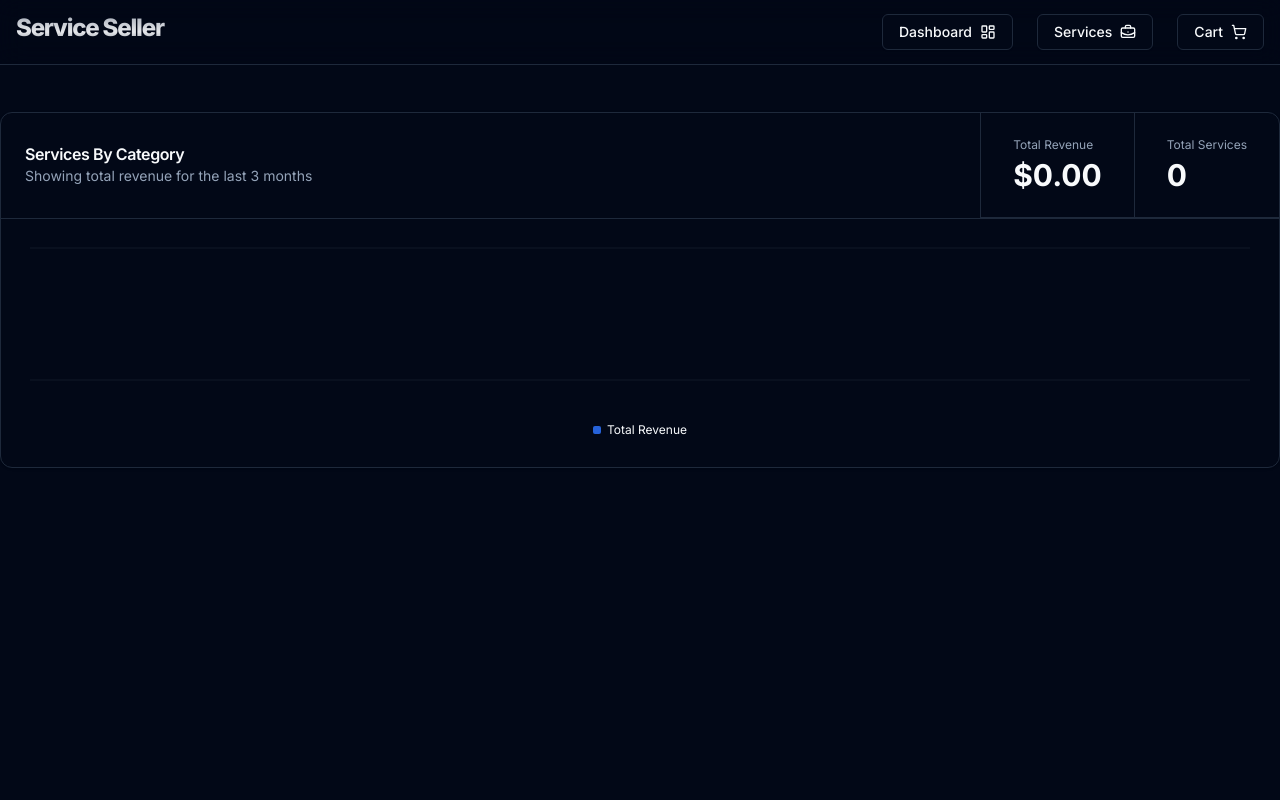
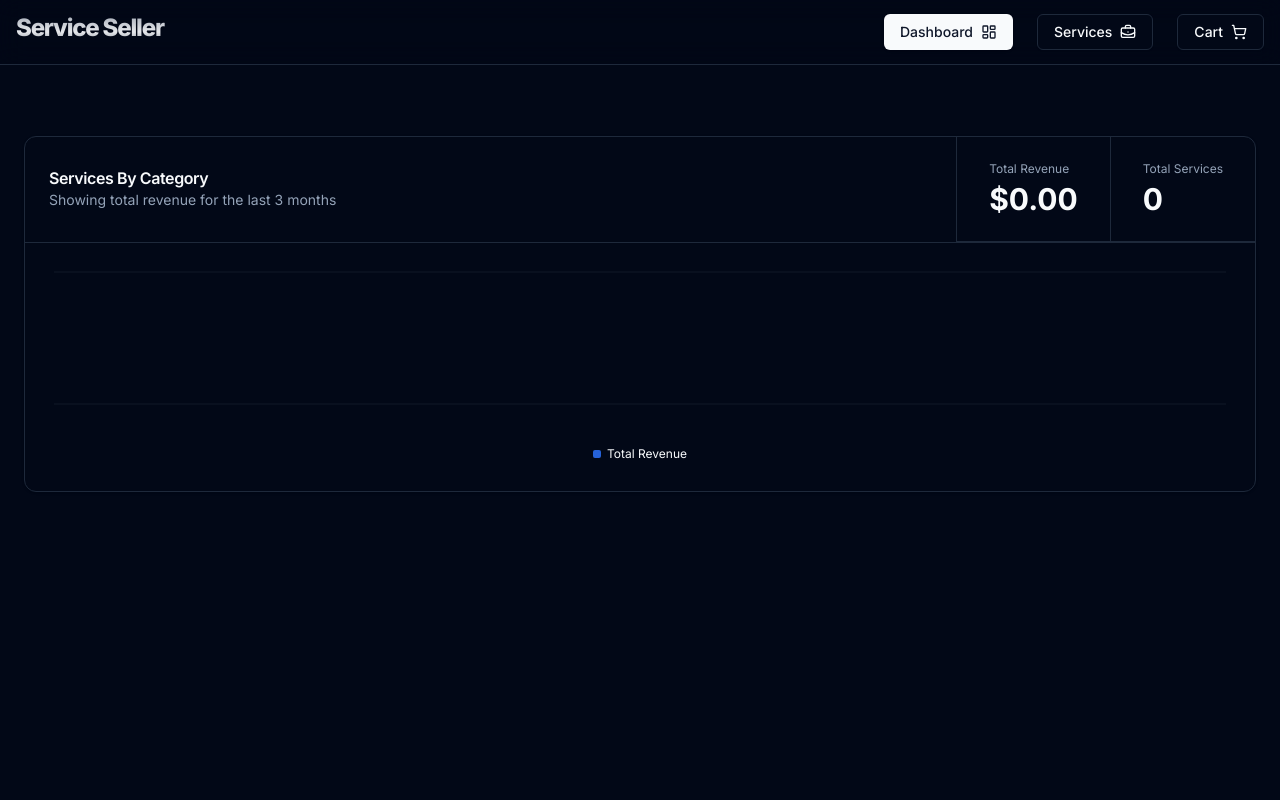
Before and after one commit to Jrmkrishn/serviceseller, a Next.js app: page /dashboard in a window 1280 px wide. Shown: the top 800 px of the page. Built offline with nearby package versions, Linux system fonts and the light colour scheme.

Commit message:
Add Responsiveness

```diff
--- a/app/(main)/cart/_components/CartItemList.tsx
+++ b/app/(main)/cart/_components/CartItemList.tsx
@@ -1,6 +1,6 @@
 import React from "react";
 import { Button } from "@/components/ui/button";
-import { ChevronRight, Minus, Plus, X } from "lucide-react";
+import { ChevronRight, Minus, Plus, ShoppingCart, X } from "lucide-react";
 import { ScrollArea } from "@/components/ui/scroll-area";
 import { useCartStore } from "../../_store/store";
 
@@ -8,21 +8,22 @@ const CartItemList = () => {
   const { cartItems, changeStep, updateQuantity, removeCartItem } = useCartStore();
 
   return (
-    <div className="max-w-lg mx-auto w-full h-full flex flex-col gap-2">
+    <div className="max-w-lg mx-auto w-full h-full flex flex-col gap-2 p-6">
       {cartItems.length === 0 ? (
         <p className="mx-auto text-center text-muted-foreground flex items-center gap-2">
+          <ShoppingCart className="w-6 h-6" />
           <span>Your cart is empty</span>
         </p>
       ) : (<>
         <ScrollArea className="h-[50vh]">
           {cartItems.map((item) => (
             <div
-              className="flex items-center justify-between rounded-lg border p-4 h-32"
+              className="flex items-center justify-between mb-2 rounded-lg border p-2 text-sm sm:text-base sm:p-4 h-32"
               key={item.service.id}
             >
               <div className="flex-1">
                 <h3 className="font-medium">{item.service.name}</h3>
-                <p>{item.service.price}</p>
+                <p>${item.service.price}</p>
               </div>
               <div className="flex items-center gap-2">
                 <Button
--- a/app/(main)/cart/_components/CustomerDetailsForm.tsx
+++ b/app/(main)/cart/_components/CustomerDetailsForm.tsx
@@ -10,8 +10,7 @@ interface State { form: UseFormReturn<{ name: string; email: string; phone: stri
 
 const CustomerDetailsForm = ({ form }: State) => {
 
-    return (<>
-
+    return (<div className="p-6 space-y-4 text-sm sm:text-base">
         <FormField control={form.control} name="name" render={({ field }) => (
             <FormItem>
                 <FormLabel>Name</FormLabel>
@@ -42,7 +41,7 @@ const CustomerDetailsForm = ({ form }: State) => {
         <Button type="submit" variant={"secondary"} className="w-full flex items-center mt-4">
             Continue to Payment
         </Button>
-    </>
+    </div>
 
 
     );
--- a/app/(main)/dashboard/page.tsx
+++ b/app/(main)/dashboard/page.tsx
@@ -3,7 +3,9 @@ import { Chart } from './_components/Chart'
 
 const Dahboard = () => {
     return (
-        <Chart />
+        <div className='p-6'>
+            <Chart />
+        </div>
     )
 }
 
--- a/app/(main)/services/_components/ServiceList.tsx
+++ b/app/(main)/services/_components/ServiceList.tsx
@@ -22,7 +22,7 @@ const ServiceList = ({ filterServices, addCartItem }: State) => {
             <CardTitle>{service.name}</CardTitle>
             <CardDescription>{service.description}</CardDescription>
           </CardHeader>
-          <CardContent className='flex justify-between items-center'>
+          <CardContent className='flex gap-2 flex-col sm:flex-row justify-between items-center'>
             <div>
               <span className='text-lg font-semibold'>${service.price}</span>
               <span className='ml-2 text-sm text-muted-foreground'>{service.duration}</span>
--- a/app/layout.tsx
+++ b/app/layout.tsx
@@ -37,7 +37,7 @@ export default function RootLayout({
           <main className="container mx-auto min-h-screen mt-28">
             {children}
           </main>
-          <footer className="bg-muted/50 py-12">
+          <footer className="py-12">
             <div className="container mx-auto px-4 text-center text-gray-200">
               <p>Made with 💖 by Jay</p>
             </div>
--- a/app/page.tsx
+++ b/app/page.tsx
@@ -8,11 +8,11 @@ export default function Home() {
       <div className="grid-background"></div>
       <div className="container px-4 md:px-6 space-y-6">
         <div className="text-5xl animate-gradient space-y-6 mx-auto">
-          <h1 className="font-bold text-5xl md:text-6xl lg:text-7xl gradient-title  text-center">
+          <h1 className="font-bold text-4xl md:text-6xl lg:text-7xl gradient-title  text-center">
             Sell Services Seamlessly with
             <br /> Our Smart POS System
           </h1>
-          <p className="mx-auto max-w-[600px] text-muted-foreground md:text-xl">
+          <p className="mx-auto max-w-[600px] text-muted-foreground text-center text-lg md:text-xl">
             Effortlessly manage bookings, payments, and customer interactions—all in one powerful and intuitive platform.
           </p>
         </div>
--- a/components/header.tsx
+++ b/components/header.tsx
@@ -1,52 +1,95 @@
-"use client"
-import Link from 'next/link'
-import React from 'react'
-import { BriefcaseBusiness, LayoutDashboard, ShoppingCart } from 'lucide-react'
-import { Button } from './ui/button'
-import { useCartStore } from '@/app/(main)/_store/store'
+"use client";
+import Link from "next/link";
+import React, { useState } from "react";
+import { BriefcaseBusiness, LayoutDashboard, ShoppingCart, Menu, X } from "lucide-react";
+import { Button } from "./ui/button";
+import { useCartStore } from "@/app/(main)/_store/store";
+import { usePathname } from "next/navigation";
 
 const Header = () => {
-    const { cartItems, step } = useCartStore()
-    const count = cartItems.reduce((sum, item) => sum + item.quantity, 0)
+  const { cartItems, step } = useCartStore();
+  const count = cartItems.reduce((sum, item) => sum + item.quantity, 0);
+  const [isMenuOpen, setIsMenuOpen] = useState(false);
+  const pathname = usePathname()
+
+  const renderButtonOrSpan = (href: string, text: string, icon: React.ReactNode, isDisabled: boolean) => {
+    const isActive = pathname === href
+    if (isDisabled) {
       return (
-        <div className='fixed top-0 w-full border-b backdrop-blur-md z-50 supports-[backdrop-filter]:bg-background/60'>
-            <nav className='container mx-auto px-4 h-16 flex justify-between items-center'>
-                <Link href={"/"} className='gradient-title font-bold text-2xl'>
+        <Button variant={isActive ? "default" : "outline"} disabled={isDisabled} className="w-full text-left">
+          <span className="flex items-center gap-2 text-muted-foreground">
+            {icon}
+            {text}
+          </span>
+        </Button>
+      );
+    }
+    return (
+      <Link href={href}>
+        <Button variant={isActive ? "default" : "outline"} disabled={isDisabled} className="w-full text-left">
+          <span>{text}</span>
+          {icon}
+        </Button>
+      </Link>
+    );
+  };
+
+  return (
+    <div className="fixed top-0 w-full border-b backdrop-blur-md z-50 supports-[backdrop-filter]:bg-background/60">
+      <nav className="container mx-auto px-4 h-16 flex justify-between items-center">
+        <Link href={"/"} className="gradient-title font-bold text-lg md:text-2xl">
           Service Seller
         </Link>
-                <ul className='flex justify-center items-center gap-4 md:gap-6'>
+
+        <ul className="hidden md:flex justify-center items-center gap-4 md:gap-6">
+          <li>{renderButtonOrSpan("/dashboard", "Dashboard", <LayoutDashboard />, step !== "cart")}</li>
+          <li>{renderButtonOrSpan("/services", "Services", <BriefcaseBusiness />, step !== "cart")}</li>
           <li>
-                        <Link href={"/dashboard"}>
-                            <Button variant={"outline"} disabled={step !== "cart"}>
-                                <span>Dashboard</span>
-                                <LayoutDashboard />
+            <Link href="/cart">
+              <Button className="relative" variant={"outline"}>
+                <span>Cart</span>
+                {cartItems.length > 0 && (
+                  <span className="absolute flex justify-center items-center -top-2 -right-2 h-6 w-6 bg-green-600 rounded-full">
+                    {count}
+                  </span>
+                )}
+                <ShoppingCart className="w-6 h-6" />
               </Button>
             </Link>
+          </li>
+        </ul>
 
-                    </li>
-                    <li>
-                        <Link href={"/services"}>
-                            <Button variant={"outline"} disabled={step !== "cart"} >
-                                <span>Services</span>
-                                <BriefcaseBusiness />
+        <Button
+          onClick={() => setIsMenuOpen(!isMenuOpen)}
+          className="md:hidden"
+          variant={"outline"}
+          size={"icon"}
+        >
+          {isMenuOpen ? <X className="w-6 h-6" /> : <Menu className="w-6 h-6" />}
         </Button>
+      </nav>
 
-                        </Link>
-                    </li>
-                    <li>
-                        <Link href={"/cart"}>
-                            <Button className='relative' variant={"outline"}>
+      {isMenuOpen && (
+        <div className="md:hidden flex flex-col gap-4 px-4 py-2 bg-background">
+          <div>{renderButtonOrSpan("/dashboard", "Dashboard", <LayoutDashboard />, step !== "cart")}</div>
+          <div>{renderButtonOrSpan("/services", "Services", <BriefcaseBusiness />, step !== "cart")}</div>
+          <div>
+            <Link href="/cart">
+              <Button variant={pathname === "/cart" ? "default" : "outline"} className="relative w-full text-left">
                 <span>Cart</span>
-                                {cartItems.length > 0 &&
-                                    <span className='absolute flex justify-center items-center -top-2 -right-2 h-6 w-6 bg-green-600 rounded-full'>{count}</span>
-                                }
+                {cartItems.length > 0 && (
+                  <span className="absolute flex justify-center items-center -top-2 -right-2 h-6 w-6 bg-green-600 rounded-full">
+                    {count}
+                  </span>
+                )}
                 <ShoppingCart className="w-6 h-6" />
               </Button>
-                        </Link></li>
-                </ul>
-            </nav>
+            </Link>
           </div>
-    )
-}
+        </div>
+      )}
+    </div>
+  );
+};
 
-export default Header
+export default Header;
```
Lines whose indentation alone changed are shown as unchanged.
